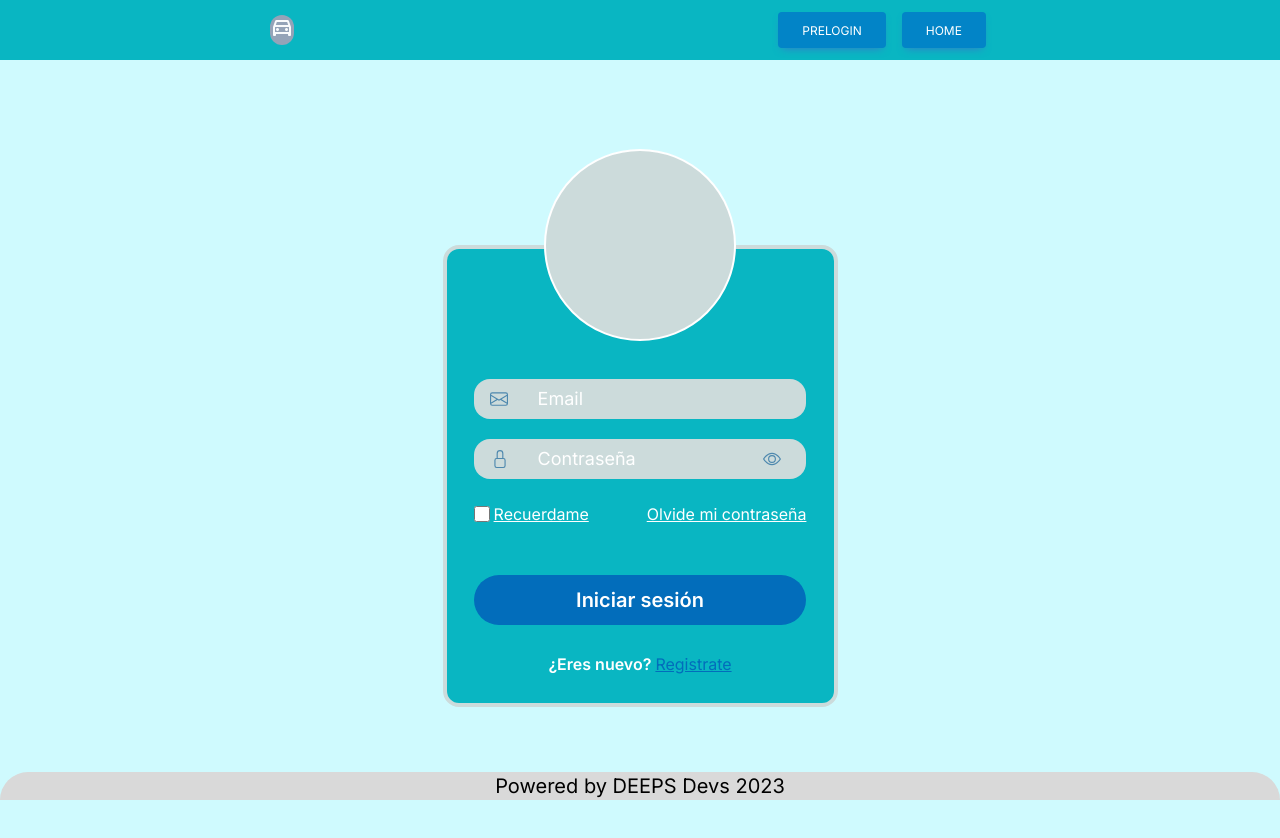
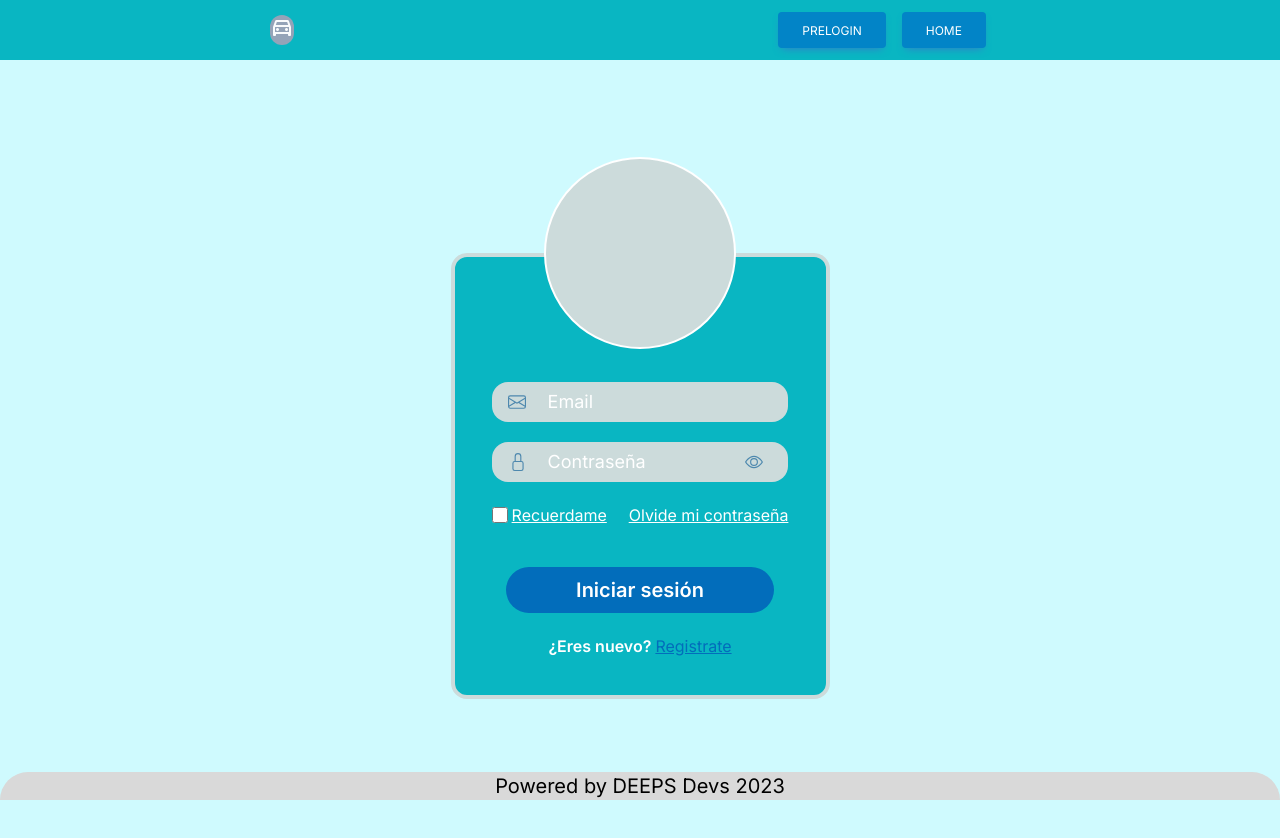
Before and after one commit to Diego-Bonora/-holbertonschool-CarToFix, a React (Vite) app in the folder client/: page / in a window 1280 px wide. Shown: the top 838 px of the page. Built offline with nearby package versions, Linux system fonts and the light colour scheme.

Commit message:
updated tailwind.config, PasswordInput, InputFied Signin, and login file

```diff
--- a/client/src/Components/InputFied.jsx
+++ b/client/src/Components/InputFied.jsx
@@ -3,14 +3,14 @@ import React from "react";
 // eslint-disable-next-line react/prop-types
 export default function InputFied({ icon, type, placeholder }) {
     return (
-        <div className="relative mb-1 my-2 mt-2 2xl:text-xl text-lg">
+        <div className="relative mb-1 my-2 mt-2 2g text-lg">
             {icon && (<div className="absolute left-4 top-1/2 transform -translate-y-1/2 w-9 h-15 text-color-icons">
                 {icon}
             </div>
             )}
             <input type={type}
                 placeholder={placeholder}
-                className="rounded-b-2xl rounded-t-2xl h-7 my-1.5 w-full bg-gris-claro text-black py-5 p-16 placeholder-white" />
+                className="rounded-b-2xl rounded-t-2xl xl:text-lg h-7 my-1.5 w-full bg-gris-claro text-black py-5 p-14 placeholder-white" />
         </div>
     );
 }
--- a/client/src/Components/PasswordInput.jsx
+++ b/client/src/Components/PasswordInput.jsx
@@ -11,7 +11,7 @@ function PasswordInput() {
     return (
         <div className='relative mb-1 my-2 mt-2 2xl:text-xl text-lg'>
             <Lock className="absolute left-2 top-1/2 transform -translate-y-1/2 w-9 h-15 text-color-icons" />
-            <input type={showPassword ? 'text' : 'password'} placeholder="Contraseña" className="rounded-b-2xl rounded-t-2xl h-7 my-1.5 w-full bg-gris-claro text-black py-5 p-16 placeholder-white" />
+            <input type={showPassword ? 'text' : 'password'} placeholder="Contraseña" className="2xl:text-lg rounded-b-2xl rounded-t-2xl h-7 my-1.5 w-full bg-gris-claro text-black py-5 p-14 placeholder-white" />
             {showPassword ? (
                 <EyeSlash onClick={handleShowPassword} className="absolute right-4 top-1/2 transform -translate-y-1/2 w-9 h-15 text-color-icons hover:cursor-pointer" />
             ) : (
--- a/client/src/Components/Signin.jsx
+++ b/client/src/Components/Signin.jsx
@@ -11,8 +11,8 @@ export default function Signin() {
 			{/* pantalla derecha */}
 			<div className='2xl:w-2/5 h-screen'>
         <div className="h-screen text-center flex items-center justify-center mx-auto my-auto">
-          <div className='2xl:w-9/12 text-center 2xl:h-bloque relative mx-8 2xl:bottom-24 bottom-16'>
-            <div className="rounded-full border-2 border-white mx-auto 2xl:w-48 2xl:h-48 w-40 h-40 bg-gris-claro translate-y-1/2"></div>
+          <div className='2xl:w-9/12 text-center 2xl:h-bloque relative mx-8 2xl:bottom-20 bottom-16'>
+            <div className="rounded-full border-2 border-white mx-auto 2xl:w-44 2xl:h-44 w-40 h-40 bg-gris-claro translate-y-1/2"></div>
             <div className="text-white border-4 my-auto rounded-2xl bg-cian-oscuro md:h-4/5 border-gris-claro">
               <form action="" className="items-center justify-center px-pad-1 pb-pad-1 pt-pad-5 font-Inter">
                 <InputFied icon={<Person />} type='text' placeholder='Nombre del taller' />
@@ -21,13 +21,13 @@ export default function Signin() {
                 <PasswordInput />
                 <PasswordInput />
                 <div className="mx-marg-4">
-                  <button type="submit"className="font-bold text-center 2xl:text-2xl text-xl p-pad-3 bg-azul-oscuro rounded-full mb-marg-1 mt-marg-1 w-full">Registrarse</button>
+                  <button type="submit"className="font-bold text-center 2xl:text-xl text-xl p-pad-3 bg-azul-oscuro rounded-full mb-marg-1 mt-marg-1 w-full">Registrarse</button>
                 </div>
                 <div className='px-14 text-center'>
-                  <span className="2xl:text-xl text-base mt-4 font-bold">¿Ya tienes cuenta? </span>
+                  <span className="2xl:text-lg text-base mt-4 font-bold">¿Ya tienes cuenta? </span>
                 </div>
                 <div className='px-20 text-center'>
-                  <Link to='/' className='text-azul-oscuro underline 2xl:text-xl text-base mt-4' > Iniciar sesión</Link>
+                  <Link to='/' className='text-azul-oscuro underline 2xl:text-lg text-base mt-4' > Iniciar sesión</Link>
                 </div>
               </form>
             </div>
--- a/client/src/Components/login.jsx
+++ b/client/src/Components/login.jsx
@@ -25,11 +25,11 @@ export default function Login() {
                   </div>
                   <Link to='' className="2xl:text-base text-white underline">Olvide mi contraseña</Link>
                 </div>
-                <div className="'BOTON LOGIN ">
-                  <button type="submit"className="text-center font-bold font-Inter 2xl:text-2xl text-xl p-pad-3 bg-azul-oscuro rounded-full mb-marg-1 mt-marg-2 w-full mt-12">Iniciar sesión</button>
+                <div className="mx-marg-3 ">
+                  <button type="submit"className="text-center font-bold font-Inter 2xl:text-xl text-xl p-pad-3 bg-azul-oscuro rounded-full mb-marg-1 mt-marg-2 w-full mt-12">Iniciar sesión</button>
                 </div>
                 <div className='px-12'>
-                  <span className="2xl:text-xl text-base mt-4 font-bold">¿Eres nuevo? <Link to='/Signin' className='text-azul-oscuro underline' > Registrate</Link></span>
+                  <span className="2xl:text-lg text-base mt-4 font-bold">¿Eres nuevo? <Link to='/Signin' className='text-azul-oscuro underline' > Registrate</Link></span>
                 </div>
               </form>
             </div>
--- a/client/tailwind.config.js
+++ b/client/tailwind.config.js
@@ -26,7 +26,7 @@ export default {
         'Inter': ['Inter', 'sans'],
 			},
 			spacing: {
-        'pad-1': '7%',
+        'pad-1': '10%',
         'pad-2': '30%',
         'pad-3': '3%',
         'pad-4': '30%',
```
